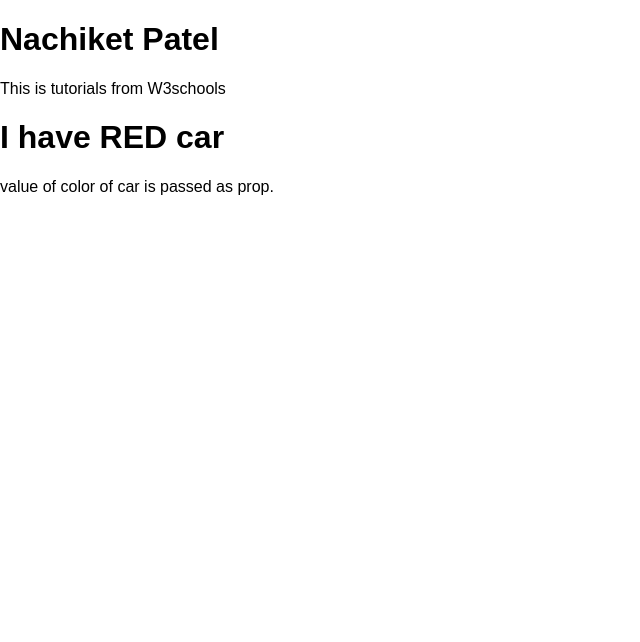
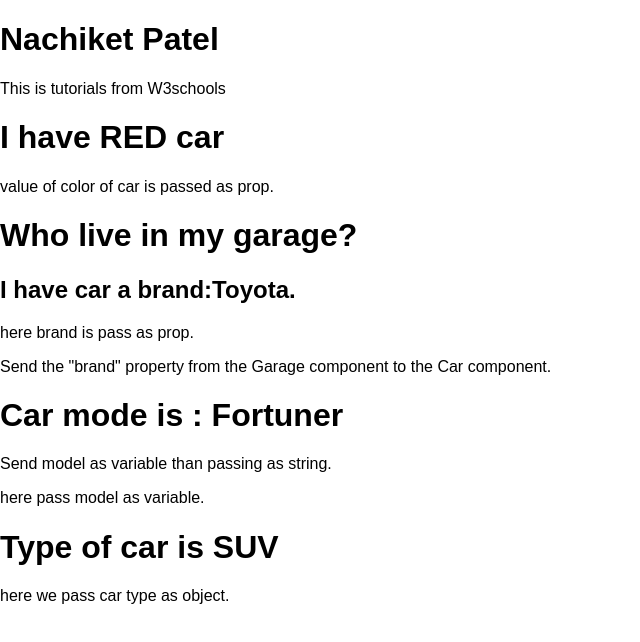
Before and after one commit to Nachiket-Patel/Web-Devolopment, a React (Create React App) app in the folder React/W3schools/w3schools/: page / in a window 1280 px wide. Shown: the top 642 px of the page, without its empty margins (0-640 px from the left). Built offline with nearby package versions, Linux system fonts and the light colour scheme.

Commit message:
React Props

```diff
--- a/React/W3schools/w3schools/src/ReactProps.js
+++ b/React/W3schools/w3schools/src/ReactProps.js
@@ -1,5 +1,45 @@
 import React from 'react';
 
+
+function Car(props){
+  return(
+    <div>
+      <h2>I have car a brand:{ props.brand }.</h2>
+      <p>here brand is pass as prop.</p>
+    </div>
+  );
+}
+
+function CarName(props){
+  return(
+    <React.Fragment>
+      <h1>Car mode is : {props.model}</h1>
+      <p>Send model as variable than passing as string.</p>
+    </React.Fragment>
+  );
+}
+
+function CarInfo(props){
+  return(
+    <h1>Type of car is {props.carType.type}</h1>
+  );
+}
+
+function Garage(){
+  const carModel = "Fortuner";
+  const carInfo = {brand:"Toyota", model:"Fortuner", type:"SUV"};
+  return(
+    <>
+      <h1>Who live in my garage?</h1>
+      <Car brand="Toyota" />
+      <p>Send the "brand" property from the Garage component to the Car component.</p>
+      <CarName model={carModel} />
+      <p>here pass model as variable.</p>
+      <CarInfo carType={carInfo} />
+      <p>here we pass car type as object.</p>
+    </>
+  );
+}
 
 
 export default function ReactProps(props) {
@@ -7,6 +47,7 @@ export default function ReactProps(props) {
     <>
       <h1>I have {props.color} car</h1>
       <p>value of color of car is passed as prop.</p>
+      <Garage />
     </>
   );
 }
```
